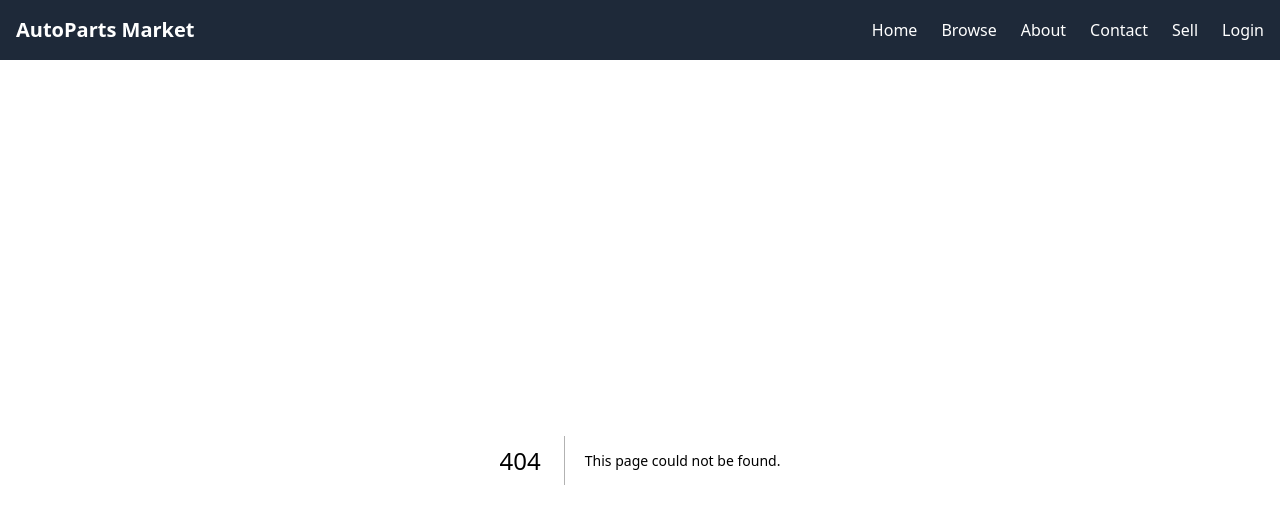
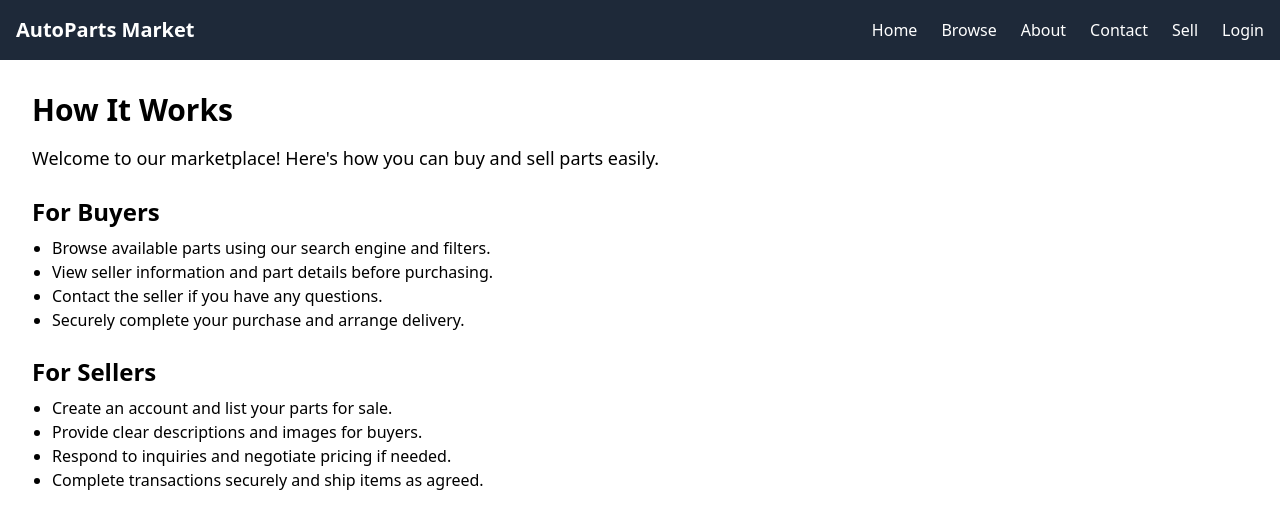
Before and after one commit to klehloenya/v2-auto, a Next.js app: page /how-it-works in a window 1280 px wide. Before the commit this address had no page. Shown: the top 528 px of the page. Built offline with nearby package versions, Linux system fonts and the light colour scheme.

Commit message:
How it works

```diff
--- /dev/null
+++ b/src/app/how-it-works/page.tsx
@@ -0,0 +1,32 @@
+// app/how-it-works/page.tsx
+
+export default function HowItWorks() {
+    return (
+      <main className="p-8">
+        <h1 className="text-3xl font-bold mb-4">How It Works</h1>
+        <p className="text-lg">
+          Welcome to our marketplace! Here's how you can buy and sell parts easily.
+        </p>
+
+        <section className="mt-6">
+          <h2 className="text-2xl font-semibold">For Buyers</h2>
+          <ul className="list-disc ml-5 mt-2">
+            <li>Browse available parts using our search engine and filters.</li>
+            <li>View seller information and part details before purchasing.</li>
+            <li>Contact the seller if you have any questions.</li>
+            <li>Securely complete your purchase and arrange delivery.</li>
+          </ul>
+        </section>
+
+        <section className="mt-6">
+          <h2 className="text-2xl font-semibold">For Sellers</h2>
+          <ul className="list-disc ml-5 mt-2">
+            <li>Create an account and list your parts for sale.</li>
+            <li>Provide clear descriptions and images for buyers.</li>
+            <li>Respond to inquiries and negotiate pricing if needed.</li>
+            <li>Complete transactions securely and ship items as agreed.</li>
+          </ul>
+        </section>
+      </main>
+    );
+  }
```
